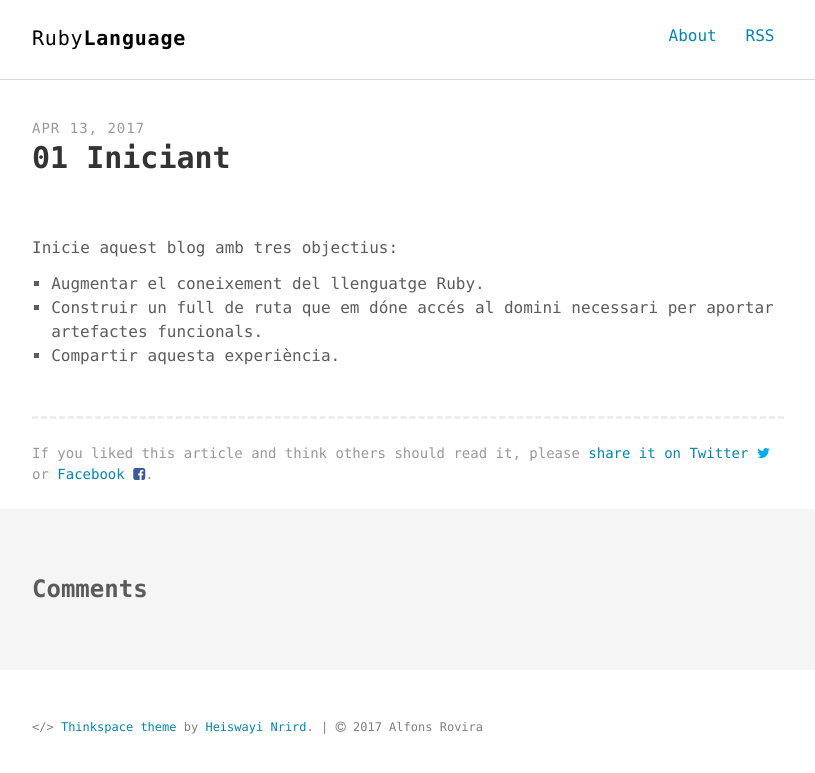
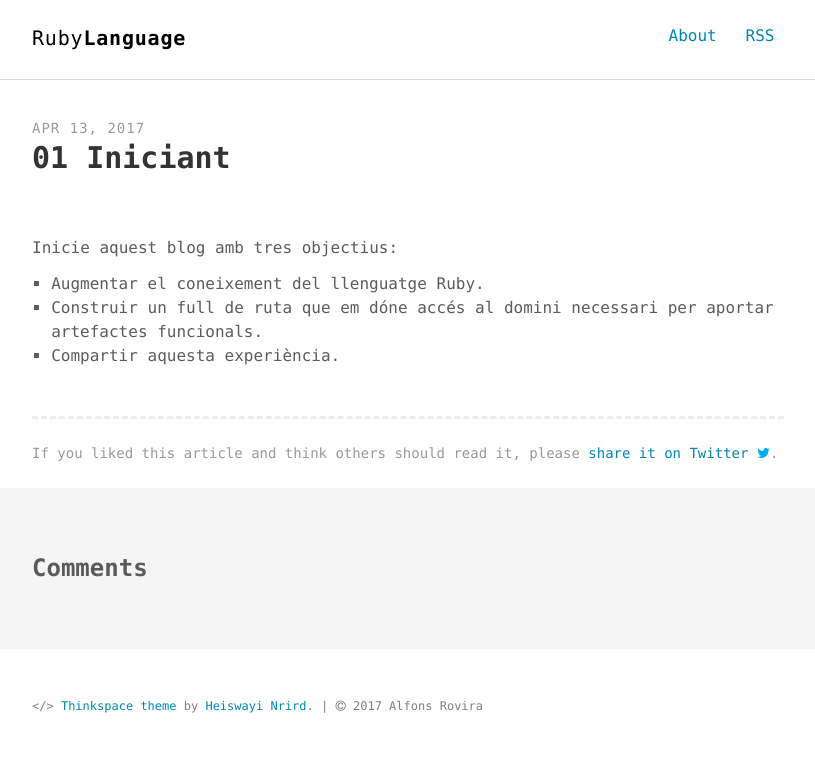
Before and after one commit to inclusa/ruby, a Jekyll site: the page built from _posts/2017-04-13-Iniciant.md, in a window 1280 px wide. Shown: the top 773 px of the page, without its empty margins (232-1047 px from the left). Built offline with Jekyll 4.4.1, drawn with Linux system fonts in a browser that asks for light colours; comment, search, counter and statistics services are not loaded.

Commit message:
Facebook llevat

```diff
--- a/_includes/post-share.html
+++ b/_includes/post-share.html
@@ -2,6 +2,6 @@
 <aside class="share">
 
   <p>If you liked this article and think others should read it, please <a href="http://twitter.com/share?text={{page.title}}&amp;url={{ site.url }}{{ page.url }}&amp;via={{ site.twitter_username }}"
-  onclick="window.open(this.href, 'twitter-share', 'width=550,height=235');return false;">share it on Twitter <i class="fa fa-twitter" aria-hidden="true" style="color:#00aced"></i></a> or <a href="https://www.facebook.com/sharer/sharer.php?u={{ site.url }}{{ page.url }}" onclick="window.open(this.href, 'facebook-share', 'width=550,height=235');return false;">Facebook <i class="fa fa-facebook-square" aria-hidden="true" style="color:#3b5998"></i></a>.</p>
+  onclick="window.open(this.href, 'twitter-share', 'width=550,height=235');return false;">share it on Twitter <i class="fa fa-twitter" aria-hidden="true" style="color:#00aced"></i></a>.</p>
 
 </aside>
```
Also changed, not shown: _posts/2017-04-13-Iniciant.md (+1 -0 lines).
